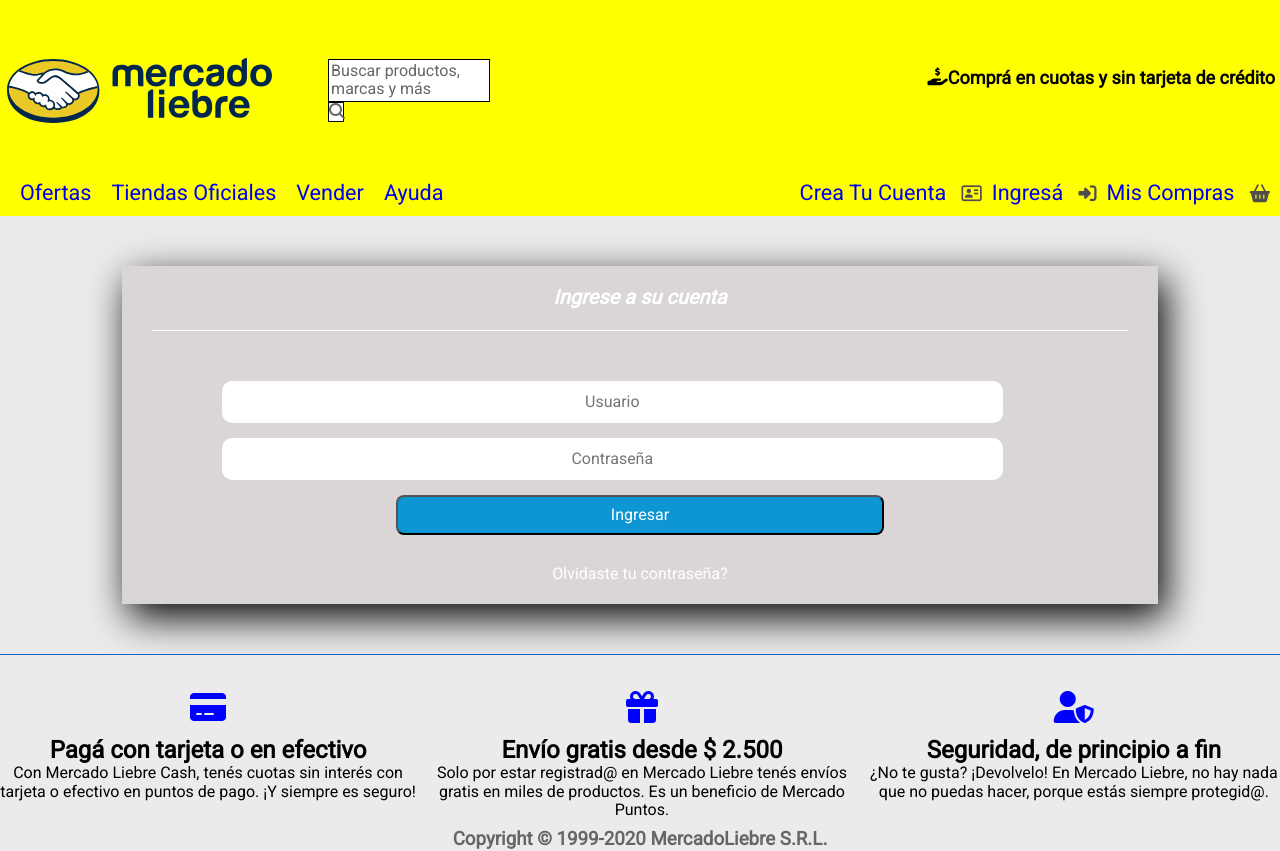
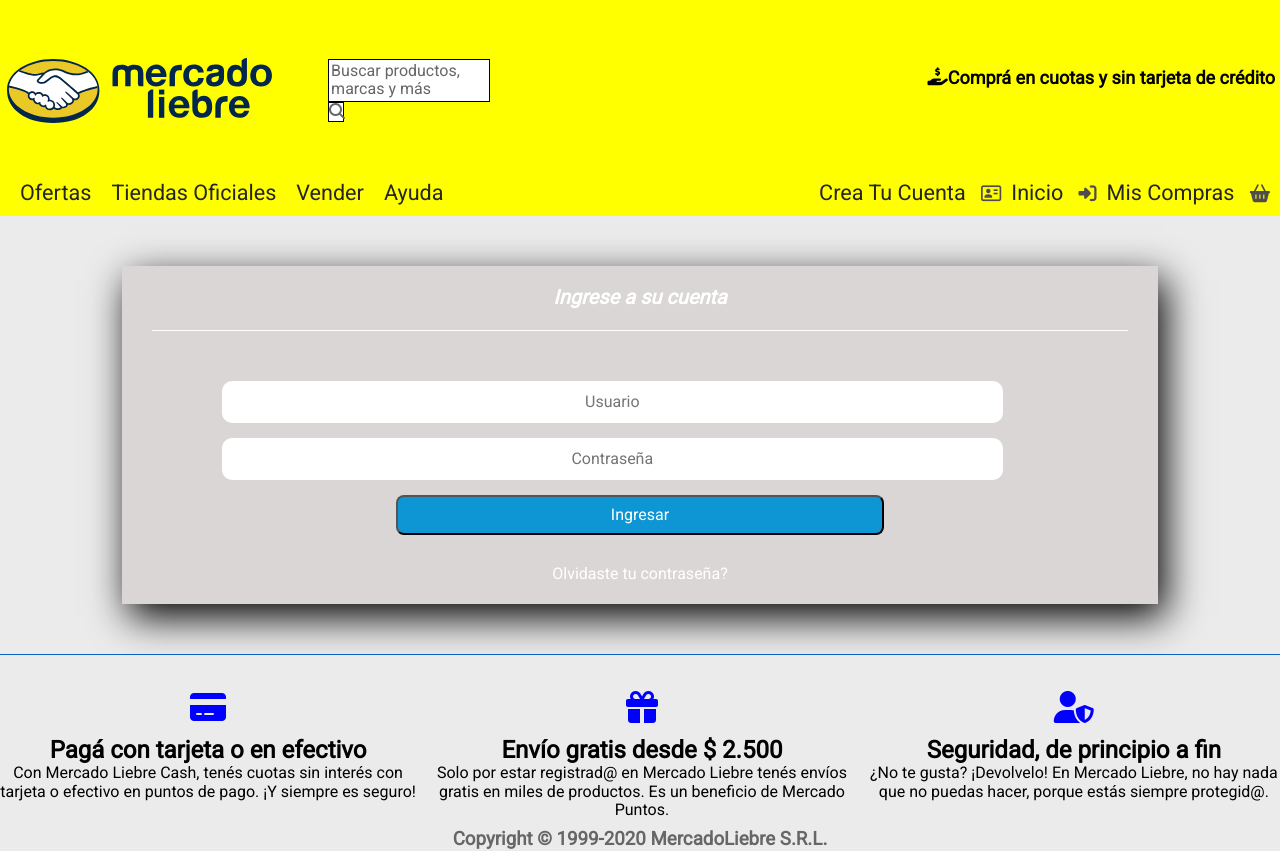
Before and after one commit to JavierGRios/mercadoLiebre, a website: page views/login.html in a window 1280 px wide. Drawn offline with Linux system fonts and the light colour scheme; files that its build step writes are made by us from their sources; files whose address does not match are found by name.

Commit message:
cambio nombre de paginas

```diff
--- a/public/css/style.css
+++ b/public/css/style.css
@@ -88,8 +88,9 @@
     list-style: none;
     text-decoration: none;
     font-family: 'roboto';
+    color: rgb(37, 37, 37);
     font-size: 1.2em;
-    font-weight: 300;
+    font-weight: 200;
     margin-bottom: 15px;
 }
 /* BOTON BURGER*/
--- a/views/ingresa.html
+++ b/views/login.html
@@ -42,8 +42,8 @@
 
                 <ul>
 
-                    <li><a href="/creatucuenta">Crea Tu Cuenta </a><i class="fa-regular fa-address-card"></i></li>
-                    <li><a href="/ingresa">Ingresá </a><i class="fa-solid fa-right-to-bracket"></i></li>
+                    <li><a href="/register">Crea Tu Cuenta </a><i class="fa-regular fa-address-card"></i></li>
+                    <li><a href="/">Inicio </a><i class="fa-solid fa-right-to-bracket"></i></li>
                     <li><a href="#">Mis Compras </a><i class="fa-solid fa-basket-shopping"></i></li>
                 </ul>
             </nav>
```
Also changed, not shown: app.js (+4 -4 lines), views/home.html (+2 -2 lines), views/register.html (renamed from views/creaTuCuenta.html, +2 -2 lines).
